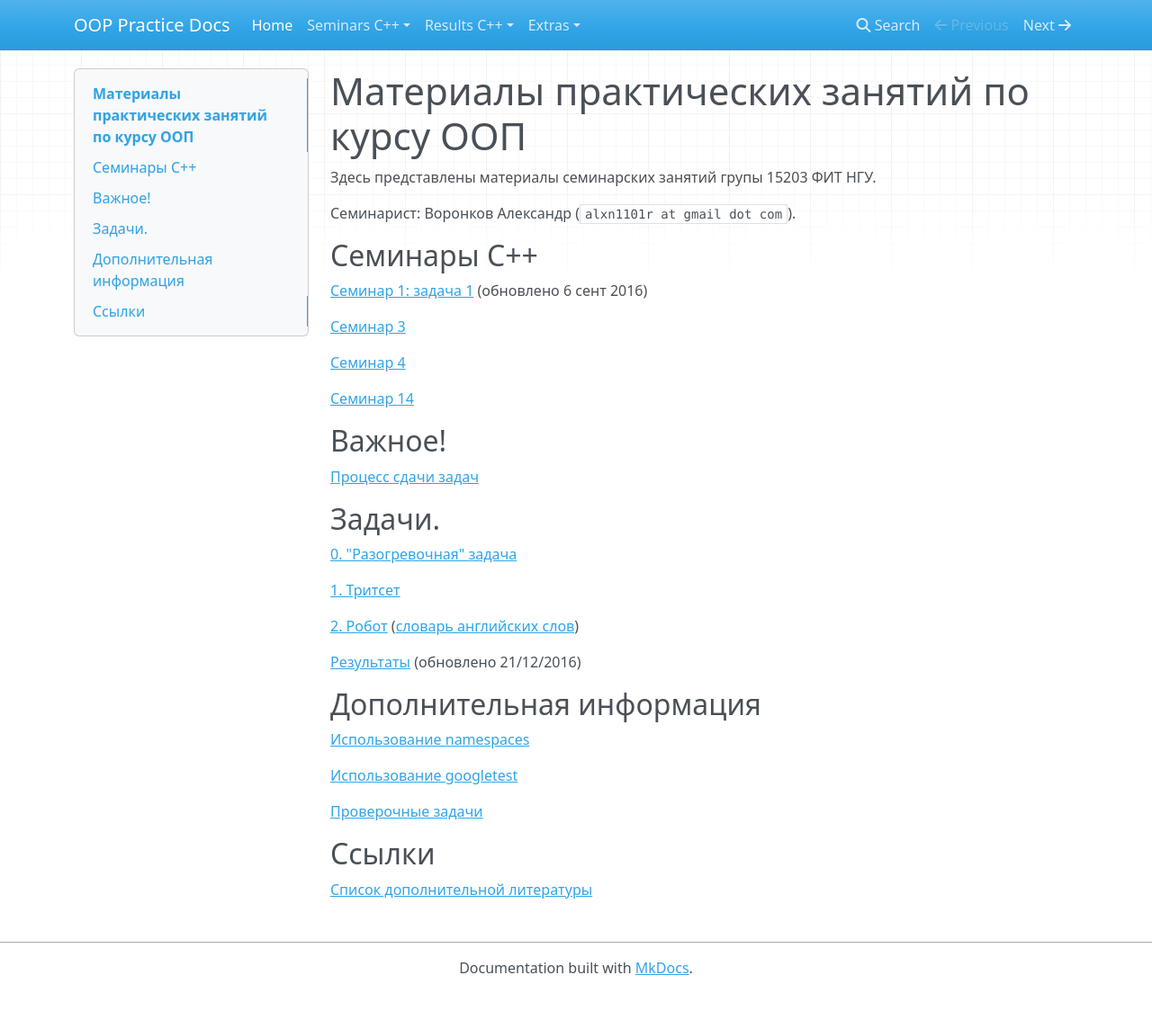
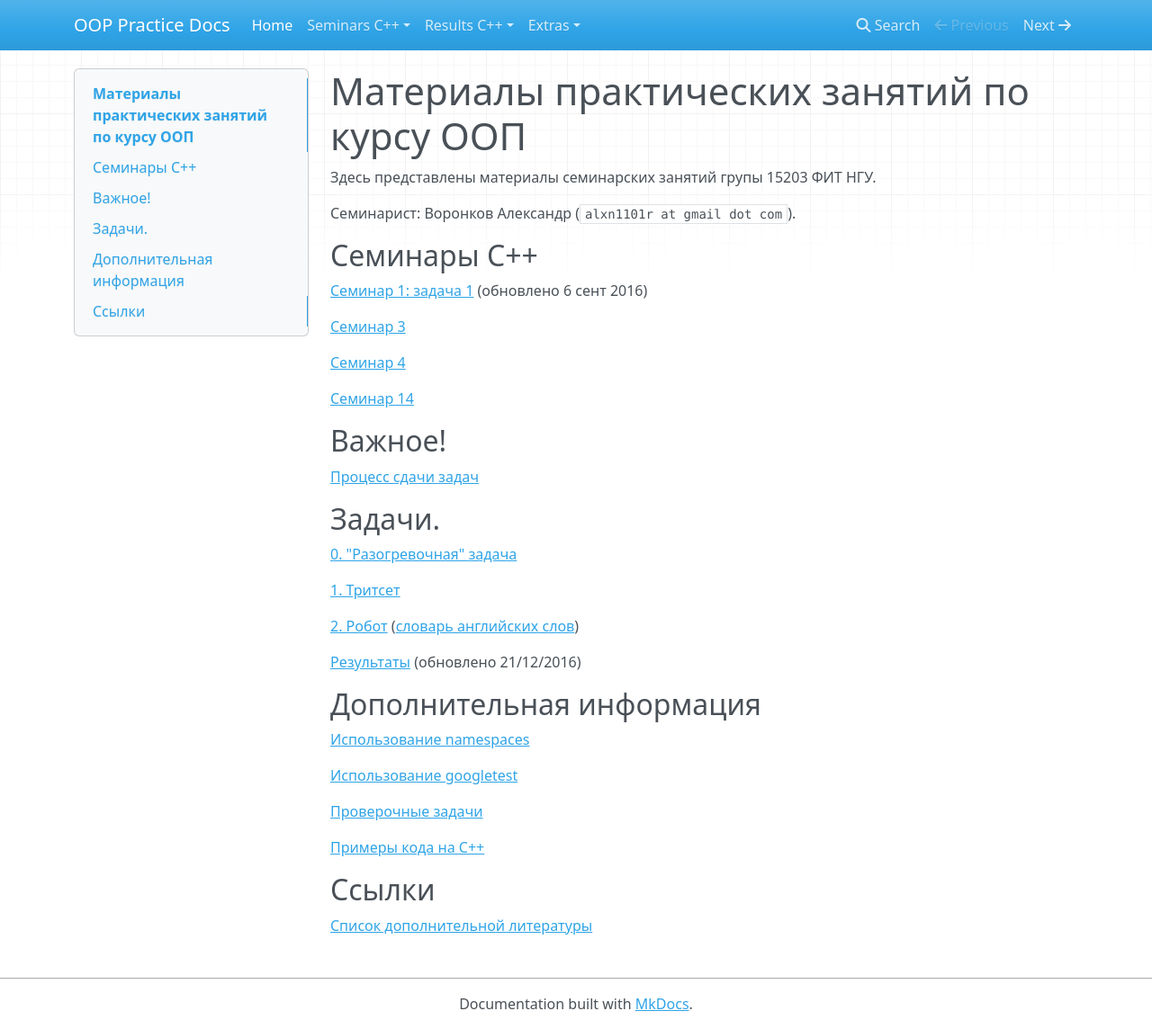
Before and after one commit to avoronkov/oop, an MkDocs documentation site: the page built from docs/index.md, in a window 1280 px wide and 1144 px high. Shown: the whole window at 90% size. Built offline with MkDocs 1.6.1, drawn with Linux system fonts in a browser that asks for light colours; nearby versions of some CDN libraries; old or Windows-style settings are respelled for this version of MkDocs.

Commit message:
added link to code examples

```diff
--- a/docs/index.md
+++ b/docs/index.md
@@ -37,6 +37,8 @@
 
 [Проверочные задачи](final-tasks)
 
+[Примеры кода на C++](https://github.com/avoronkov/cpp-examples)
+
 ## Ссылки
 
 [Список дополнительной литературы](https://sites.google.com/site/nguoop/spisok-dopolnitelnoj-literatury-1)
```
